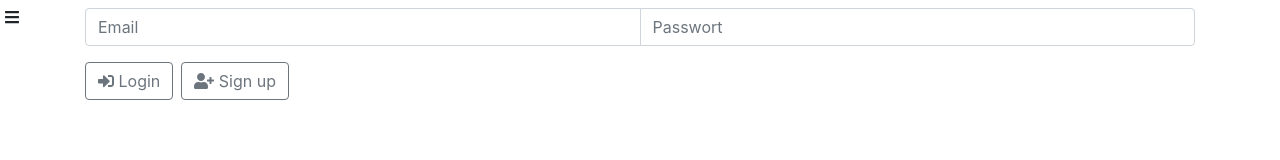
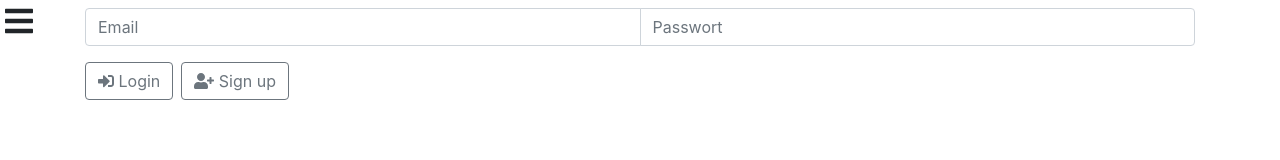
Before and after one commit to Hoff97/todo-pwa, a React (Create React App) app in the folder client/: page /login in a window 1280 px wide. Shown: the top 160 px of the page. Built offline with nearby package versions, Linux system fonts and the light colour scheme; no server answers; what react-router-redux, redux-promise-middleware would draw is missing.

Commit message:
Hide menu-opener on small devices

```diff
--- a/client/src/containers/Menu.tsx
+++ b/client/src/containers/Menu.tsx
@@ -45,9 +45,11 @@ function MenuF({ dispatch, open, loggedIn }: Props) {
                 dragToggleDistance={30} style={{ overflow: 'auto' }}
                 onOpenChange={op => dispatch(toggleMenu(op))}
                 dragHandleStyle={{ width: '10px' }}>
-                <div className="menuOpener">
-                    <span onClick={ev => dispatch(toggleMenu(true))}><FontAwesomeIcon icon="bars" /></span>
-                </div>
+                { window.innerWidth > 590 &&
+                    <div className="menuOpener">
+                        <span onClick={ev => dispatch(toggleMenu(true))}><FontAwesomeIcon icon="bars" size="2x"/></span>
+                    </div>
+                }
                 <Switch>
                     <Route exact path="/" component={MainPage} />
                     <Route exact path="/index.html" component={MainPage} />
```
